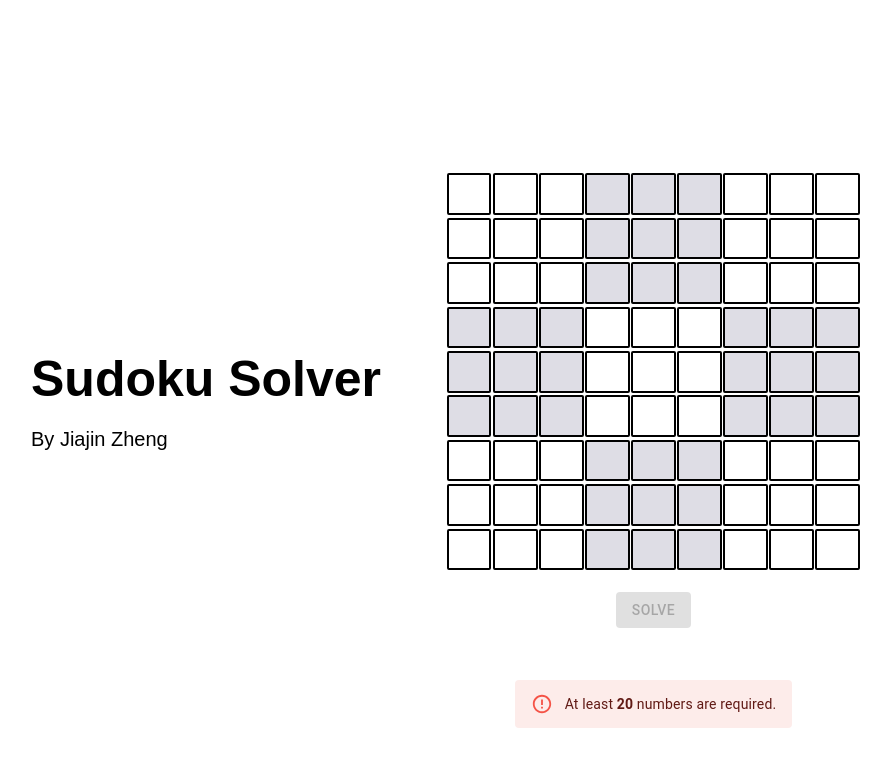
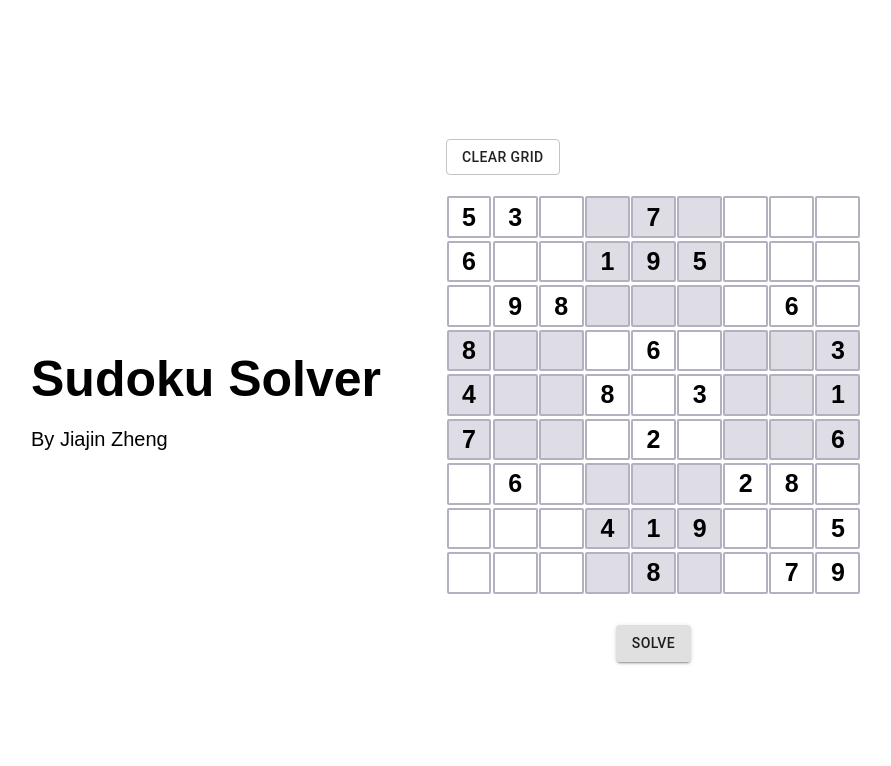
Before and after one commit to jackytsheng/gadget, a React (Create React App) app: page /sudokusolver in a window 1280 px wide. Shown: the top 766 px of the page, without its empty margins (194-1085 px from the left). Built offline with nearby package versions, Linux system fonts and the light colour scheme.

Commit message:
hooked up with AWS Gateway, setup api key

```diff
--- a/src/Layout/CenterWrapper/CenterWrapper.jsx
+++ b/src/Layout/CenterWrapper/CenterWrapper.jsx
@@ -1,17 +1,11 @@
-import React from 'react';
+
 import styled from 'styled-components';
 
-const Wrapper = styled.div`
+export default styled.div`
   width: 100%;
   height: 100%;
   display: flex;
   justify-content: center;
   align-items: center;
   position: relative;
-
-  @media (max-width: 850px) {
-    flex-direction: column;
-  }
 `;
-
-export default ({children})=><Wrapper>{children}</Wrapper>
--- a/src/components/SudokuSolver/SudokuSolver.jsx
+++ b/src/components/SudokuSolver/SudokuSolver.jsx
@@ -7,40 +7,97 @@ import {Alert} from "@material-ui/lab";
 import axios from "axios";
 
 const MINIMUM_INPUT = 19;
+const GRID_WIDTH = '415px';
+const GRID_HEIGHT = "400px";
+const GRID_WIDTH_SM = "315px";
+const GRID_HEIGHT_SM = "300px";
+const API_KEY = "ZY7dfBSnxU4izbMYFNHED9so3dxiVcC12Fza7MXb";
+const config = {
+  headers: {
+    "X-Api-Key": API_KEY,
+  },
+};
+
+
+const Wrapper = styled(CenterWrapper)`
+  @media (max-width: 850px) {
+    flex-direction: column;
+  }
+`;
 const SOLVER_URL =
   "https://umvovqu86c.execute-api.ap-southeast-2.amazonaws.com/test/sudokusolver";
 const SudokuGridWrapper = styled.div`
-  width: 415px;
-  height: 400px;
-  margin-bottom:20px;
+  width: ${GRID_WIDTH};
+  height: ${GRID_HEIGHT};
+  @media (max-width: 500px) {
+    width: ${GRID_WIDTH_SM};
+    height: ${GRID_HEIGHT_SM};
+  }
+  margin: 20px 0;
   border-radius: 5px;
-  position:relative;
+  position: relative;
+
 `;
 const Title = styled.div`
-  width:415px;
-  margin-bottom:20px;
-  font-size:50px;
-  font-weight:700;
-`
+  width: ${GRID_WIDTH};
+  margin-bottom: 20px;
+  font-size: 50px;
+  font-weight: 700;
+  @media (max-width: 500px) {
+    font-size: 30px;
+    width: ${GRID_WIDTH_SM};
+  }
+`;
 const SubTitle = styled.div`
-  width: 415px;
+  width: ${GRID_WIDTH};
   font-size: 20px;
+  @media (max-width: 500px) {
+    font-size: 18px;
+    width: ${GRID_WIDTH_SM};
+  }
 `;
 
 const FlexVerticalWrapper = styled.div`
-  display:flex;
-  flex-direction:column;
-  justify-content:center;
-  align-items:center;
-  position:relative;
-`
+  display: flex;
+  flex-direction: column;
+  justify-content: center;
+  align-items: center;
+  position: relative;
+  margin: 20px 0;
+  @media (max-width: 500px) {
+    margin: 5px 0;
+  }
+`;
 
 const WarningFlexWrapper = styled.div`
   margin-top: 10px;
   position: absolute;
-  bottom: -100px;
+  bottom: -120px;
   display: flex;
   flex-direction: column;
+  height:100px;
+  justify-content:space-between;
+`;
+
+const ButtonFlexWrapper = styled.div`
+  margin-top: 10px;
+  position: relative;
+  display: flex;
+  width: ${GRID_WIDTH};
+  @media (max-width: 500px) {
+    width: ${GRID_WIDTH_SM};
+  }
+  justify-content: space-evenly;
+`;
+
+const ButtonInvisable = styled(Button)`
+  color:#fff;
+`
+
+const ClearBtn = styled(Button)`
+  color: #fff;
+  margin-bottom: 30px;
+  align-self:flex-start;
 `;
 
 const LoaderWrapper =styled.div`
@@ -56,7 +113,7 @@ const LoaderWrapper =styled.div`
   position:absolute;
 `
 
-let grid = [
+const defaultGrid = [
   [0, 0, 0, 0, 0, 0, 0, 0, 0],
   [0, 0, 0, 0, 0, 0, 0, 0, 0],
   [0, 0, 0, 0, 0, 0, 0, 0, 0],
@@ -67,97 +124,103 @@ let grid = [
   [0, 0, 0, 0, 0, 0, 0, 0, 0],
   [0, 0, 0, 0, 0, 0, 0, 0, 0],
 ];
+let grid = [
+  [5, 3, 0, 0, 7, 0, 0, 0, 0],
+  [6, 0, 0, 1, 9, 5, 0, 0, 0],
+  [0, 9, 8, 0, 0, 0, 0, 6, 0],
+  [8, 0, 0, 0, 6, 0, 0, 0, 3],
+  [4, 0, 0, 8, 0, 3, 0, 0, 1],
+  [7, 0, 0, 0, 2, 0, 0, 0, 6],
+  [0, 6, 0, 0, 0, 0, 2, 8, 0],
+  [0, 0, 0, 4, 1, 9, 0, 0, 5],
+  [0, 0, 0, 0, 8, 0, 0, 7, 9],
+];
+// let resultGrid = [[
+//   [5, 3, 4, 6, 7, 8, 9, 1, 2],
+//   [6, 7, 2, 1, 9, 5, 3, 4, 8],
+//   [1, 9, 8, 3, 4, 2, 5, 6, 7],
+//   [8, 5, 9, 7, 6, 1, 4, 2, 3],
+//   [4, 2, 6, 8, 5, 3, 7, 9, 1],
+//   [7, 1, 3, 9, 2, 4, 8, 5, 6],
+//   [9, 6, 1, 5, 3, 7, 2, 8, 4],
+//   [2, 8, 7, 4, 1, 9, 6, 3, 5],
+//   [3, 4, 5, 2, 8, 6, 1, 7, 9],
+// ]];
 
 // better not do any algorithm at the client site .. too slow
 class SudokuSolver extends React.Component {
   constructor(props) {
     super(props);
     this.state = {
-      grid,
-      errorQueue:[],
-      loading:false,
-      // validGrid:true,
+      grid:JSON.parse(JSON.stringify(grid)),
+      loading: false,
+      result: [],
+      currResult: 0,
+      noAns: false,
+      systemError:false,
     };
     this.handleChange = this.handleChange.bind(this);
+    this.handleResultChange = this.handleResultChange.bind(this);
+    this.clearGrid = this.clearGrid.bind(this);
   }
 
-  async postGrid(){
-    this.setState({loading:true});
+  clearGrid(){
+    this.setState({ grid:JSON.parse(JSON.stringify(defaultGrid)), result: [] });
+  }
+  handleResultChange(type) {
+    switch (type) {
+      case "NEXT":
+        this.setState({ currResult: this.state.currResult + 1 });
+        return;
+      case "PREV":
+        this.setState({ currResult: this.state.currResult - 1 });
+        return;
+      default:
+        return;
+    }
+  }
+
+  async postGrid() {
+    this.setState({
+      loading: true,
+    });
     await axios
       .post(SOLVER_URL, {
-        "grid":JSON.stringify(this.state.grid),
-      })
+        grid: JSON.stringify(this.state.grid),
+      },config)
       .then((res) => {
-        this.setState({
+        this.setState(
+          {
             loading: false,
             result: res.data,
-        });
+            noAns: res.data.length === 0,
+          },
+          () => {
+            setTimeout(() => this.setState({ noAns: false }), 3000);
+          }
+        );
+
         console.log(res.data);
       })
-      .catch(err=>{
-          this.setState({ loading: false });
+      .catch((err) => {
+        this.setState({ loading: false, systemError: true }, () => {
+          setTimeout(() => this.setState({ systemError: false}), 5000);
+        });
         console.log(err);
       });
   }
 
-//   isValidNumber(y,x,n){
-//     const {grid} = this.state;
-//     for (let i = 0; i < 9; i++) {
-//       if (grid[y][i] === n) {
-//         this.setState({validGrid: false });
-//         return
-//       }
-//     }
-
-//     for (let i = 0; i < 9; i++) {
-//       if (grid[i][x] === n) {
-//         this.setState({validGrid: false });
-//         return
-//       }
-//     }
-//     const x_0 = Math.floor(x / 3) * 3;
-//     const y_0 = Math.floor(y / 3) * 3;
-//     for (let i = 0; i < 3; i++) {
-//       for (let j = 0; j < 3; j++) {
-//         if (grid[y_0 + i][x_0 + j] === n) {
-//           this.setState({validGrid: false });
-//           return
-//         }
-//       }
-//     }
-//     this.setState({validGrid: true });
-// }
-
-// // isValidGrid(){
-// //   for (let i = 0; i < 9; i++) {
-// //       for (let j = 0; j < 9; j++) {
-// //         if (this.state.grid[i][j]!==0){
-// //           this.isValidNumber(i, j, this.state.grid[i][j]);
-// //         }
-// //       }
-// //     }
-// // }
-
-  validCoordinate(y,x){
-    let filterArray = this.state.errorQueue.filter((cor) => (cor.y !== y || cor.x !== x));
-    this.setState({errorQueue:filterArray});
-  }
-
   registerNumberOnGrid(y, x, n) {
+    let grid = JSON.parse(JSON.stringify(this.state.grid));
     grid[y][x] = n;
-    this.setState({ grid },()=> this.validCoordinate(y,x));
+    this.setState({ noAns: false, grid, result: [] });
   }
   handleChange(e, y, x) {
     e.preventDefault();
 
     const { value } = e.target.value ? e.target : { value: 0 };
     if (this.validate(value) && parseInt(e.target.value) !== 0) {
-      // this.isValidGrid();
       this.registerNumberOnGrid(y, x, parseInt(value));
-    } else {
-      let errorQueue = this.state.errorQueue;
-      errorQueue.push({ y, x });
-      this.setState({ errorQueue });
     }
   }
   validate(value) {
@@ -167,71 +230,95 @@ class SudokuSolver extends React.Component {
     }
     return false;
   }
-  countGrid(){
-    const {grid} = this.state;
+  countGrid() {
+    const { grid } = this.state;
     let count = 0;
-    grid.forEach(row=>row.forEach(n => {
-      if(n!==0){
-        count ++;
+    grid.forEach((row) =>
+      row.forEach((n) => {
+        if (n !== 0) {
+          count++;
         }
-    }))
+      })
+    );
     return count;
   }
 
   render() {
     return (
-      <CenterWrapper>
+      <Wrapper>
         <FlexVerticalWrapper>
           <Title>Sudoku Solver</Title>
           <SubTitle>By Jiajin Zheng</SubTitle>
         </FlexVerticalWrapper>
         <FlexVerticalWrapper>
+          <ClearBtn variant="outlined" onClick={this.clearGrid}>
+            Clear Grid
+          </ClearBtn>
           <SudokuGridWrapper>
-            {this.state.loading?
+            {this.state.loading ? (
               <LoaderWrapper>
                 <CircularProgress color="primary" />
-            </LoaderWrapper>:null
+              </LoaderWrapper>
+            ) : null}
+            <Grid
+              grid={this.state.grid}
+              resultGrid={
+                this.state.result.length
+                  ? this.state.result[this.state.currResult]
+                  : []
               }
-            <Grid
               handleChange={this.handleChange}
-              errorQueue={this.state.errorQueue}
             />
           </SudokuGridWrapper>
+          <ButtonFlexWrapper>
+            {this.state.result.length === 0 ? null : this.state.currResult >
+              0 ? (
+              <Button onClick={(e) => this.handleResultChange("PREV")}>
+                Prev Ans
+              </Button>
+            ) : (
+              <ButtonInvisable disabled>Prev Ans</ButtonInvisable>
+            )}
             <Button
               variant="contained"
               color="default"
               onClick={(e) => {
-            console.log(this.state.grid)
                 this.postGrid();
               }}
-            disabled={
-              !(
-                this.state.errorQueue.length === 0 &&
-                this.countGrid() > MINIMUM_INPUT
-              )
-            }
+              disabled={!(this.countGrid() > MINIMUM_INPUT)}
             >
               Solve
             </Button>
-
+            {this.state.result.length === 0 ? null : this.state.currResult <
+              this.state.result.length - 1 ? (
+              <Button onClick={(e) => this.handleResultChange("NEXT")}>
+                Next Ans
+              </Button>
+            ) : (
+              <ButtonInvisable disabled>Next Ans</ButtonInvisable>
+            )}
+          </ButtonFlexWrapper>
           <WarningFlexWrapper>
             {this.countGrid() > MINIMUM_INPUT ? null : (
-              <Alert severity="error">
+              <Alert severity="info">
                 At least <strong>{MINIMUM_INPUT + 1}</strong> numbers are
                 required.
               </Alert>
             )}
-            {this.state.errorQueue.length === 0 ? null : (
+            {this.state.noAns ? (
+              <Alert severity="warning">
+                No solution can be found,{" "}
+                <strong> please check your inputs</strong>.
+              </Alert>
+            ) : null}
+            {this.state.systemError ? (
               <Alert severity="error">
-                Please input only <strong>1-9</strong>.
+                <strong>Oops!</strong> Something doesn't seem right, Please try again later.
               </Alert>
-            )}
-            {/* {this.state.validGrid ? null : (
-              <Alert severity="error">No duplicated input is allowed.</Alert>
-            )} */}
+            ) : null}
           </WarningFlexWrapper>
         </FlexVerticalWrapper>
-      </CenterWrapper>
+      </Wrapper>
     );
   }
 }
--- a/src/components/SudokuSolver/components/Grid/Grid.jsx
+++ b/src/components/SudokuSolver/components/Grid/Grid.jsx
@@ -6,20 +6,27 @@ import FillCanvas from '../../../../Layout/FillCanvas';
 const Input = styled.input`
   width: 80%;
   height: 80%;
-  border-radius:2px;
-  border: 2px solid ${props => props.borderColor};
+  border-radius: 2px;
+  border: 2px solid #b2b1c0;
   font-weight: 700;
+  color: ${(props) => props.answerColor};
   text-align: center;
-  font-size: 20px;
-  background-color: ${props => props.bg};
-`
-const errorColor = "#db6f93";
+  font-size: 25px;
+  @media (max-width: 500px) {
+    font-size: 20px;
+    font-weight: 400;
+    border: 1px solid #b2b1c0;
+  }
+  background-color: ${(props) => props.bg};
+`;
 const greyTile = "#dedde5";
 Input.defaultProps = {
   bg: "white",
   borderColor: "black",
+  answerColor: "black",
 };
 
+const answerColor = "#47b5c8";
 const Wrapper = styled.div`
   display: grid;
   width:100%;
@@ -30,21 +37,20 @@ const Wrapper = styled.div`
 
 
 
-export default ({ handleChange, errorQueue }) => {
-const validError = (errorQueue,y,x) => {
-  let result = false;
-  errorQueue.forEach((cor) => {
-    if (cor.y === y && cor.x === x) {
-      result = true;
-    }
-  });
-  return result;
-}
+export default ({ handleChange, grid, resultGrid }) => {
 const gridGenerator = () =>{
   let renderArray = []
   for (let y = 0; y < 9; y++){
     let row = [];
     for (let x = 0; x < 9; x++) {
+      let value ;
+      let ans = false;
+      if(resultGrid.length !== 0){
+        value = resultGrid[y][x];
+        ans = resultGrid[y][x] !== grid[y][x];
+      }else{
+        value = grid[y][x] ? grid[y][x]:"";
+      }
         row.push(
           <CenterWrapper key={`Grid_Wrapper_(${y},${x})`}>
             <Input
@@ -52,7 +58,7 @@ const gridGenerator = () =>{
               onChange={(e) => {
                 handleChange(e, y, x);
               }}
-              borderColor={validError(errorQueue, y, x) ? errorColor : null}
+              answerColor={ans ? answerColor:null}
               bg={
                 (Math.floor(x / 3) % 2 === 0 && Math.floor(y / 3) % 2 === 0) ||
                 (Math.floor(x / 3) % 2 === 1 && Math.floor(y / 3) % 2 === 1)
@@ -63,6 +69,7 @@ const gridGenerator = () =>{
               required
               type="text"
               maxLength="1"
+              value={value}
             />
           </CenterWrapper>
         );
```
Lines whose indentation alone changed are shown as unchanged.
